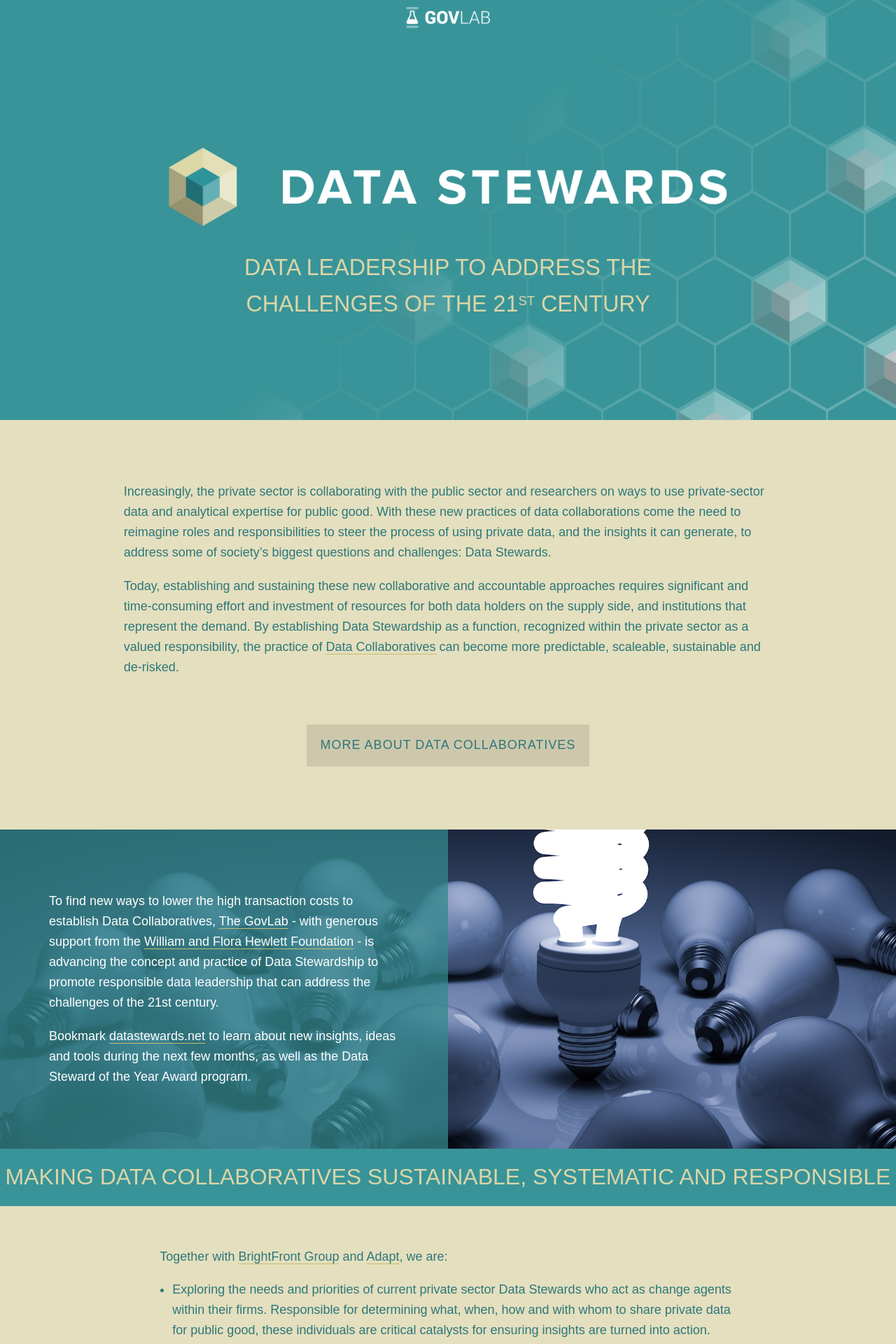
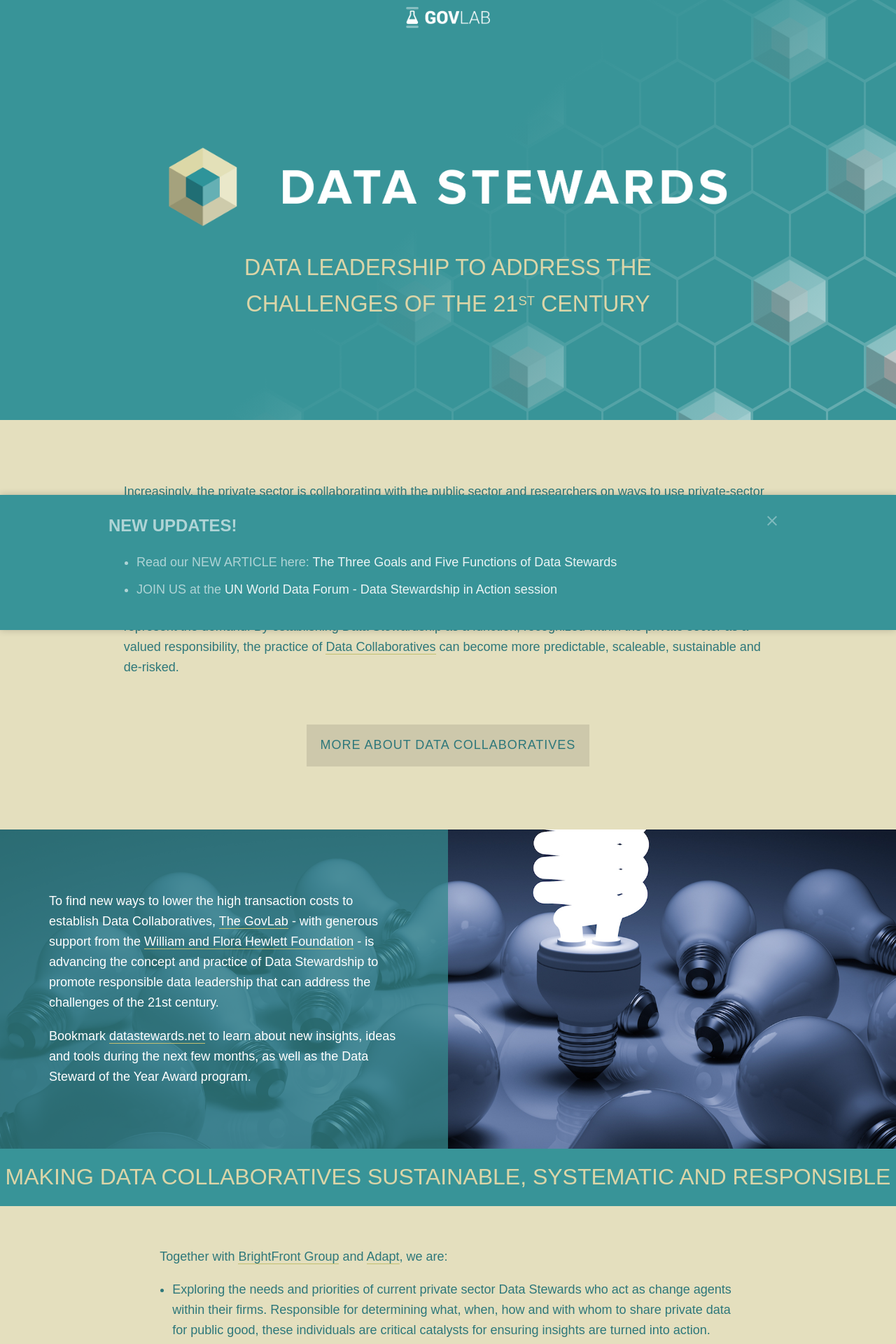
Before and after one commit to GovLab/data-stewards, a Jekyll site: the page built from source/index.html, in a window 1280 px wide. Shown: the top 1920 px of the page at 70% size. Built offline with Jekyll 4.4.1, drawn with Linux system fonts in a browser that asks for light colours.

Commit message:
sticky announcement

```diff
--- a/source/_sass/_base.scss
+++ b/source/_sass/_base.scss
@@ -112,3 +112,9 @@
 .block-centered {
   margin: 0 auto;
 }
+
+.sticky {
+  &--main {
+    background-color: $main-color;
+  }
+}
--- a/source/index.html
+++ b/source/index.html
@@ -340,3 +340,16 @@
 </section>
 
 </main>
+
+<div class="sticky js-target-sticky sticky--main js-active">
+    <div class="row">
+        <div class="column small-12">
+            <i class="material-icons sticky__close js-close-sticky">close</i>
+            <h3 class="sticky__title">New Updates!</h3>
+            <ul>
+                <li><p>Read our NEW ARTICLE here: <a href="https://medium.com/@sverhulst/the-three-goals-and-five-functions-of-data-stewards-60242449f378" target="_blank">The Three Goals and Five Functions of Data Stewards</a></p></li>
+                <li><p>JOIN US at the <a href="https://undataforum.org/WorldDataForum/sessions/ta2-02-data-stewardship-in-action-making-data-collaboratives-systematic-sustainable-and-responsible/" target="_blank">UN World Data Forum - Data Stewardship in Action session</a></p></li>
+            </ul>
+        </div>
+    </div>
+</div>
```
